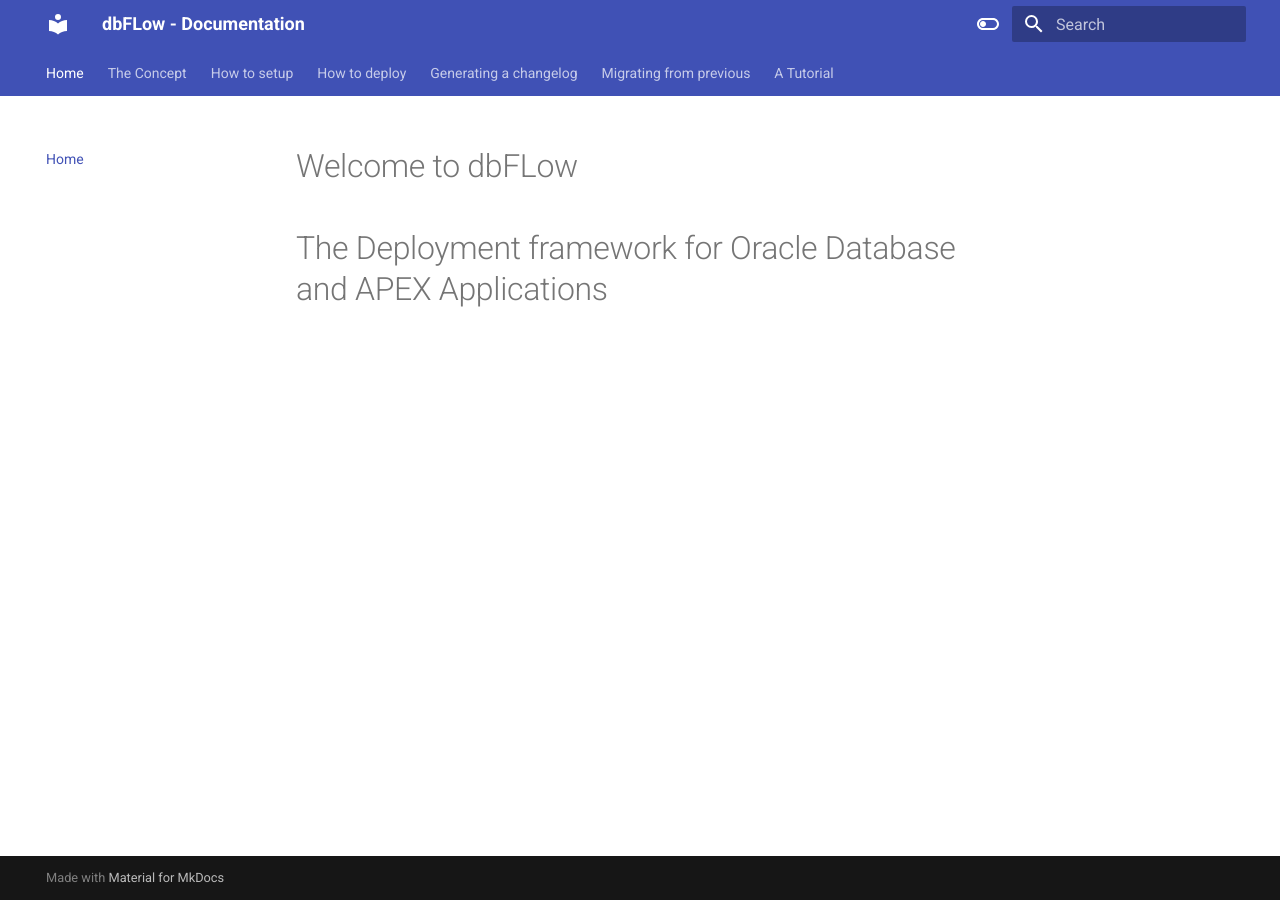
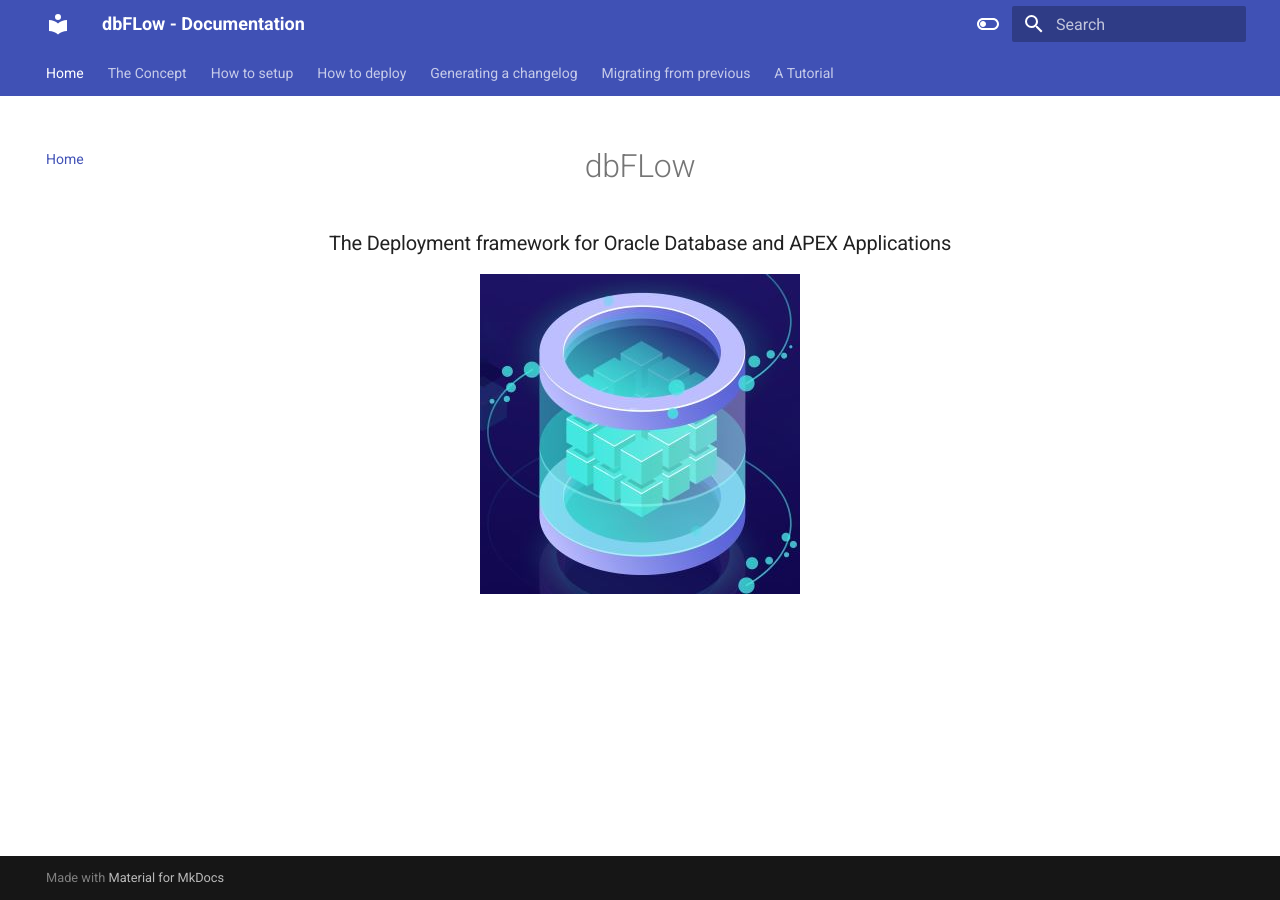
Before and after one commit to MaikMichel/dbFlow, an MkDocs documentation site: the page built from docs/index.md, in a window 1280 px wide. Built offline with MkDocs 1.6.1 and Material for MkDocs 9.7.7, drawn with Linux system fonts in a browser that asks for light colours.

Commit message:
Add image to index.md

```diff
--- a/docs/index.md
+++ b/docs/index.md
@@ -1,2 +1,5 @@
-# Welcome to dbFLow
-<h1>The Deployment framework for Oracle Database and APEX Applications</h1>
+<div align='center'>
+  <h1>dbFLow</h1>
+  <h3>The Deployment framework for Oracle Database and APEX Applications</h1>
+  <img src="images/logo.jpg" align="center"/>
+</div>
```
